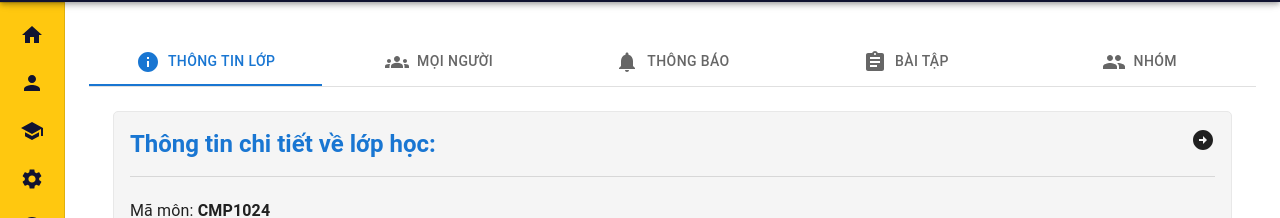
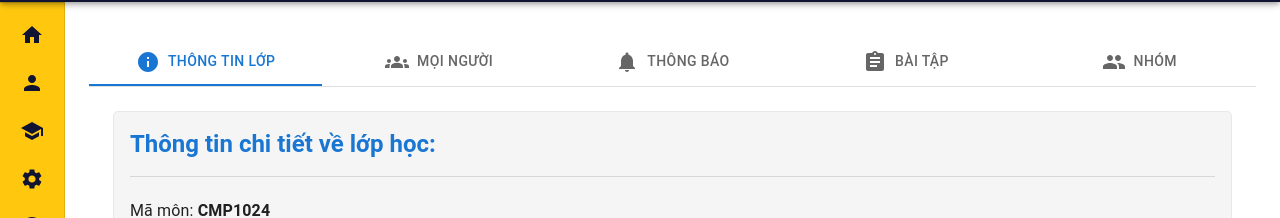
Before and after one commit to MeiCloudie/hutech-classroom-client-app, a React (Create React App) app: page /cr/1 in a window 1280 px wide. Shown: the part 62-280 px from the top of the page. Built offline with nearby package versions, Linux system fonts and the light colour scheme.

Commit message:
🟡 feat: Update Classroom Details

```diff
--- a/src/app/models/Classroom.ts
+++ b/src/app/models/Classroom.ts
@@ -4,6 +4,7 @@ import Entity, { EntityFormValues } from "../common/models/Entity";
 import Profile from "../common/models/Profile";
 import { Subject } from "./Subject";
 import { Faculty } from "./Faculty";
+import { visitLexicalEnvironment } from "typescript";
 
 export interface Classroom extends Entity {
   title: string;
--- a/src/features/classrooms/details/ClassroomDetails.tsx
+++ b/src/features/classrooms/details/ClassroomDetails.tsx
@@ -6,9 +6,6 @@ import Profile from "../../../app/common/models/Profile";
 import { Classroom } from "../../../app/models/Classroom";
 import { ClassroomTypes } from "../../../app/layout/enums/ClassroomTypes";
 import { ClassroomSemester } from "../../../app/layout/enums/ClassroomSemesters";
-import IconButtonTooltip from "../../common/UI/IconButtonTooltip";
-
-import ArrowCircleRightIcon from "@mui/icons-material/ArrowCircleRight";
 
 const major: Major = {
   id: "m1",
@@ -87,13 +84,6 @@ const ClassroomDetails = () => {
         >
           Thông tin chi tiết về lớp học:
         </Typography>
-
-        <Box sx={{ flexGrow: 1, display: { xs: "none", md: "flex" } }}>
-          {/* some contents */}
-        </Box>
-
-        {/* Create setting button here */}
-        <ArrowCircleRightIcon />
       </Box>
 
       <Divider />
```
